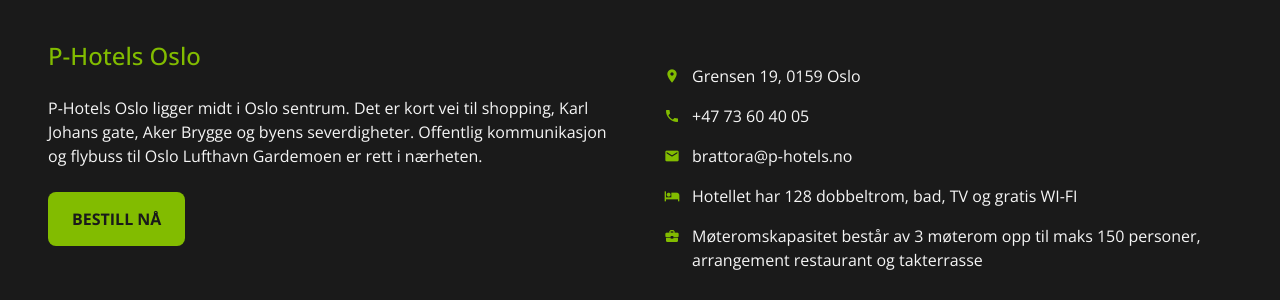
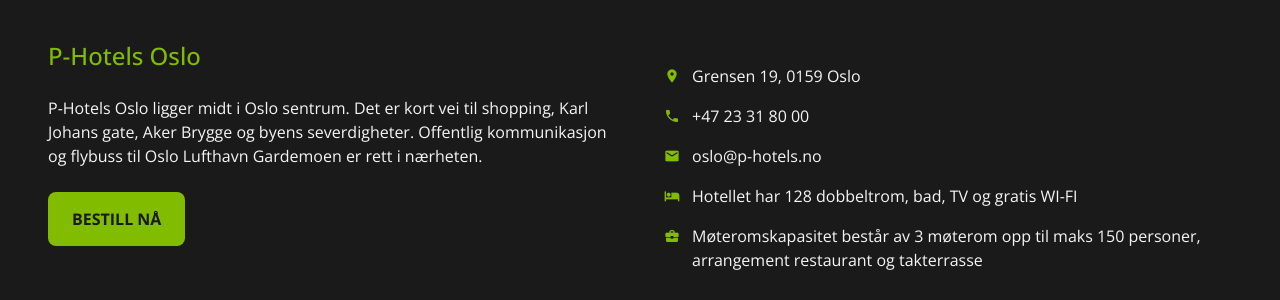
Before and after one commit to photels/photels.github.io, a Jekyll site: the page built from no.md, in a window 1280 px wide and 900 px high, scrolled down 2060 px. Shown: the part 155-455 px from the top of the window. Built offline with Jekyll 4.4.1, drawn with Linux system fonts in a browser that asks for light colours; some of the changed text lies outside the part shown.

Commit message:
Generate buttons from data

```diff
--- a/_data/hotels.yml
+++ b/_data/hotels.yml
@@ -5,6 +5,9 @@
     text:
       en: Book now
       no-nb: Bestill nå
+    text-long:
+      en: Book a room in Trondheim
+      no-nb: Bestill rom i Trondheim
   en:
     description: P-Hotels Brattøra is centrally located at Trondheim Central Station, public transport and the airport bus. The hotel is within short walking distance to shopping and sights. Great views of the city and the Trondheim Fjord.
     rooms: The hotel has 128 double rooms, bathroom, TV and free WI-FI
@@ -28,6 +31,9 @@
     text:
       en: Book now
       no-nb: Bestill nå
+    text-long:
+      en: Book a room in Oslo
+      no-nb: Bestill rom i Oslo
   en:
     description: P-hotels Oslo is located in Oslo city center. The Hotels is close to shopping, Karl Johans gate, Aker Brygge and city sights. Public transportation and the airport bus to Oslo Airport Gardermoen is right nearby.
     rooms: The hotel has 128 double rooms, bathroom, TV and free WI-FI
@@ -39,7 +45,7 @@
   address: Grensen 19
   zip: 0159
   city: Oslo
-  phone: +47 73 60 40 05
-  email: brattora@p-hotels.no
+  phone: +47 23 31 80 00
+  email: oslo@p-hotels.no
   map-src:
   image-src: oslo.jpg
--- a/_includes/component-hero.html
+++ b/_includes/component-hero.html
@@ -3,9 +3,11 @@
     <img src="/assets/images/photels-logo.svg">
     <h1>{{ site.data.hero.headline.[page.lang] }}</h1>
     <p>{{ site.data.hero.subheading.[page.lang] }}</p>
-    <a href="https://booking.visbook.com/47" class="button">{{ site.data.hero.button-trd.[page.lang] }}</a>
-    <br>
-    <a href="https://booking.visbook.com/45" class="button">{{ site.data.hero.button-osl.[page.lang] }}</a>
+
+
+    {% for hotel in site.data.hotels %}
+    <a href="{{hotel.booking.url}}" class="button">{{hotel.booking.text-long.[page.lang]}}</a><br>
+    {% endfor %}
     <a href="#hotels" class="link-more">{{ site.data.hero.more.[page.lang] }}<br><span class="material-icons">expand_more</span></a>
   </div>
 </section>
```
